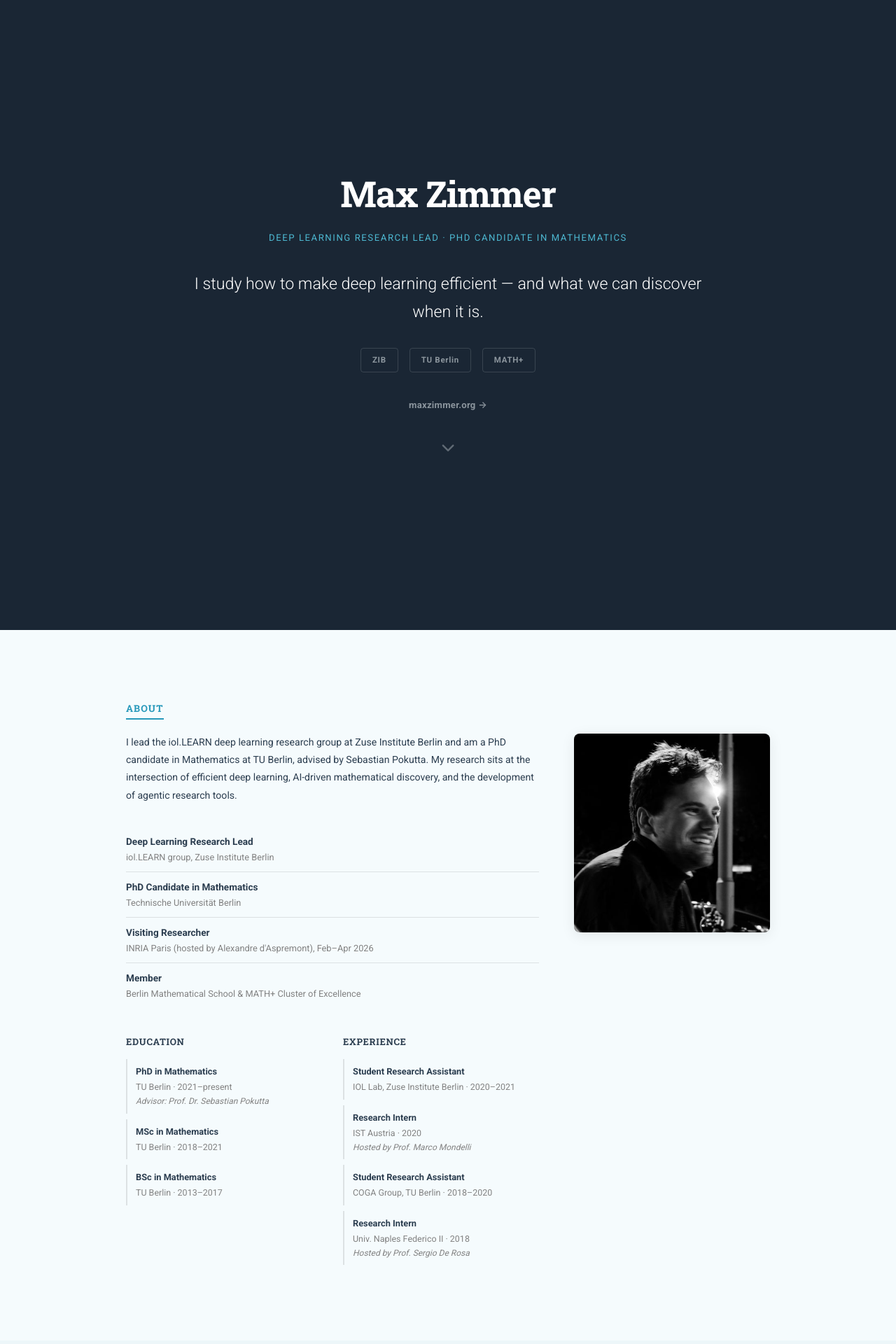
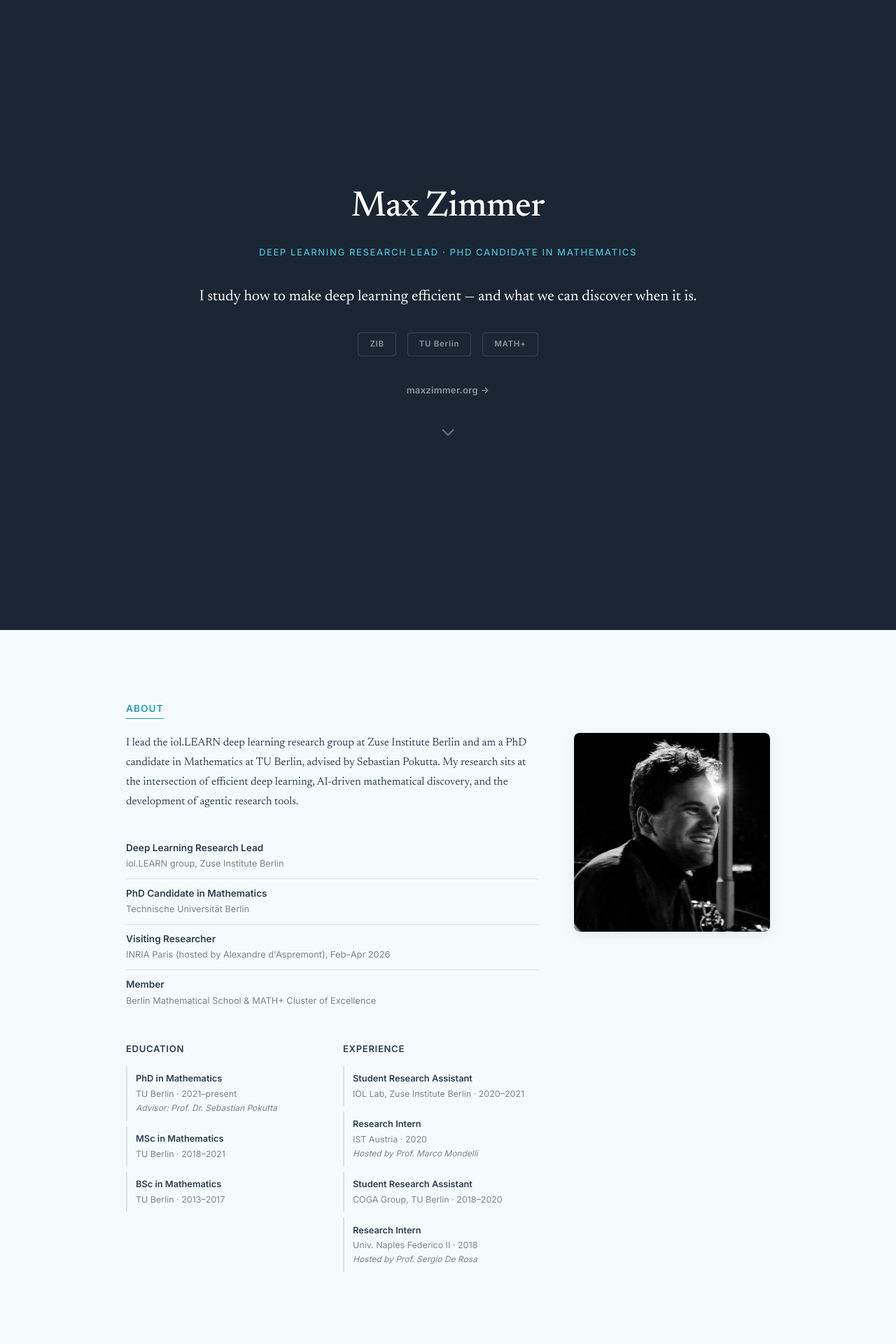
Before and after one commit to zimmer-m/zimmer-m.github.io, a Jekyll site: the page intro/index.html, which Jekyll copies as it is, in a window 1280 px wide. Shown: the top 1920 px of the page at 70% size. Built offline with Jekyll 4.4.1, drawn with Linux system fonts in a browser that asks for light colours; some of the changed text lies outside the part shown.

Commit message:
intro style changes

```diff
--- a/intro/content.js
+++ b/intro/content.js
@@ -85,10 +85,6 @@ const defined = {
     {
       text: "Visiting Researcher — INRIA Paris",
       detail: "Research visit hosted by Alexandre d'Aspremont at INRIA, Feb–Apr 2026."
-    },
-    {
-      text: "MATH+ & Berlin Mathematical School",
-      detail: "Member of two of Berlin's leading mathematical research programs: the MATH+ Cluster of Excellence and the Berlin Mathematical School graduate school."
     }
   ],
 
--- a/intro/index.html
+++ b/intro/index.html
@@ -14,18 +14,6 @@
   <meta property="og:type" content="website">
   <meta property="og:url" content="https://maxzimmer.org/intro/">
   <meta property="og:image" content="https://maxzimmer.org/assets/img/prof_pic.png">
-
-  <!-- Fonts -->
-  <style>
-    @font-face { font-family: 'Roboto'; font-style: normal; font-weight: 300; src: url('/assets/fonts/roboto-300.ttf') format('truetype'); }
-    @font-face { font-family: 'Roboto'; font-style: normal; font-weight: 400; src: url('/assets/fonts/roboto-400.ttf') format('truetype'); }
-    @font-face { font-family: 'Roboto'; font-style: normal; font-weight: 500; src: url('/assets/fonts/roboto-500.ttf') format('truetype'); }
-    @font-face { font-family: 'Roboto'; font-style: normal; font-weight: 700; src: url('/assets/fonts/roboto-700.ttf') format('truetype'); }
-    @font-face { font-family: 'Roboto Slab'; font-style: normal; font-weight: 300; src: url('/assets/fonts/roboto-slab-300.ttf') format('truetype'); }
-    @font-face { font-family: 'Roboto Slab'; font-style: normal; font-weight: 400; src: url('/assets/fonts/roboto-slab-400.ttf') format('truetype'); }
-    @font-face { font-family: 'Roboto Slab'; font-style: normal; font-weight: 500; src: url('/assets/fonts/roboto-slab-500.ttf') format('truetype'); }
-    @font-face { font-family: 'Roboto Slab'; font-style: normal; font-weight: 700; src: url('/assets/fonts/roboto-slab-700.ttf') format('truetype'); }
-  </style>
 
   <!-- Icons -->
   <link rel="stylesheet" href="https://cdnjs.cloudflare.com/ajax/libs/font-awesome/6.5.1/css/all.min.css" integrity="sha512-DTOQO9RWCH3ppGqcWaEA1BIZOC6xxalwEsw9c2QQeAIftl+Vegovlnee1c9QX4TctnWMn13TZye+giMm8e2LwA==" crossorigin="anonymous" referrerpolicy="no-referrer">
@@ -157,7 +145,7 @@
       document.getElementById('selected-work').innerHTML = `
         <div class="container">
           <h2 class="section__heading animate-on-scroll">Selected Work</h2>
-          <p class="section__tldr animate-on-scroll">Recent publications across my research areas. <a href="https://maxzimmer.org/publications/" style="color:var(--color-brand)">View all &rarr;</a></p>
+          <p class="section__tldr animate-on-scroll">Recent publications across research areas. <a class="view-all-link" href="https://maxzimmer.org/publications/">View all &rarr;</a></p>
           <div class="projects-list">
             ${d.map(p => `
               <div class="project-card animate-on-scroll">
@@ -183,7 +171,7 @@
       document.getElementById('blog').innerHTML = `
         <div class="container">
           <h2 class="section__heading animate-on-scroll">Blog</h2>
-          <p class="section__tldr animate-on-scroll">Paper TLDRs in deep learning, mathematics, and more. <a href="https://maxzimmer.org/blog/" style="color:var(--color-brand)">View all &rarr;</a></p>
+          <p class="section__tldr animate-on-scroll">Paper TLDRs in deep learning, mathematics, and more. <a class="view-all-link" href="https://maxzimmer.org/blog/">View all &rarr;</a></p>
           <div class="blog-grid">
             ${d.map(b => `
               <a class="blog-item animate-on-scroll" href="${b.url}" target="_blank" rel="noopener">
--- a/intro/style.css
+++ b/intro/style.css
@@ -1,6 +1,24 @@
 /* ===================================================================
    Max Zimmer — Intro Page Styles
    =================================================================== */
+
+/* ---------- Self-hosted Fonts (GDPR-compliant) ---------- */
+/* Inter — latin */
+@font-face { font-family: 'Inter'; font-style: normal; font-weight: 400; font-display: swap; src: url('/assets/fonts/webfonts/inter-latin.woff2') format('woff2'); unicode-range: U+0000-00FF, U+0131, U+0152-0153, U+02BB-02BC, U+02C6, U+02DA, U+02DC, U+0304, U+0308, U+0329, U+2000-206F, U+20AC, U+2122, U+2191, U+2193, U+2212, U+2215, U+FEFF, U+FFFD; }
+@font-face { font-family: 'Inter'; font-style: normal; font-weight: 500; font-display: swap; src: url('/assets/fonts/webfonts/inter-latin.woff2') format('woff2'); unicode-range: U+0000-00FF, U+0131, U+0152-0153, U+02BB-02BC, U+02C6, U+02DA, U+02DC, U+0304, U+0308, U+0329, U+2000-206F, U+20AC, U+2122, U+2191, U+2193, U+2212, U+2215, U+FEFF, U+FFFD; }
+@font-face { font-family: 'Inter'; font-style: normal; font-weight: 600; font-display: swap; src: url('/assets/fonts/webfonts/inter-latin.woff2') format('woff2'); unicode-range: U+0000-00FF, U+0131, U+0152-0153, U+02BB-02BC, U+02C6, U+02DA, U+02DC, U+0304, U+0308, U+0329, U+2000-206F, U+20AC, U+2122, U+2191, U+2193, U+2212, U+2215, U+FEFF, U+FFFD; }
+/* Inter — latin-ext */
+@font-face { font-family: 'Inter'; font-style: normal; font-weight: 400; font-display: swap; src: url('/assets/fonts/webfonts/inter-latin-ext.woff2') format('woff2'); unicode-range: U+0100-02BA, U+02BD-02C5, U+02C7-02CC, U+02CE-02D7, U+02DD-02FF, U+0304, U+0308, U+0329, U+1D00-1DBF, U+1E00-1E9F, U+1EF2-1EFF, U+2020, U+20A0-20AB, U+20AD-20C0, U+2113, U+2C60-2C7F, U+A720-A7FF; }
+@font-face { font-family: 'Inter'; font-style: normal; font-weight: 500; font-display: swap; src: url('/assets/fonts/webfonts/inter-latin-ext.woff2') format('woff2'); unicode-range: U+0100-02BA, U+02BD-02C5, U+02C7-02CC, U+02CE-02D7, U+02DD-02FF, U+0304, U+0308, U+0329, U+1D00-1DBF, U+1E00-1E9F, U+1EF2-1EFF, U+2020, U+20A0-20AB, U+20AD-20C0, U+2113, U+2C60-2C7F, U+A720-A7FF; }
+@font-face { font-family: 'Inter'; font-style: normal; font-weight: 600; font-display: swap; src: url('/assets/fonts/webfonts/inter-latin-ext.woff2') format('woff2'); unicode-range: U+0100-02BA, U+02BD-02C5, U+02C7-02CC, U+02CE-02D7, U+02DD-02FF, U+0304, U+0308, U+0329, U+1D00-1DBF, U+1E00-1E9F, U+1EF2-1EFF, U+2020, U+20A0-20AB, U+20AD-20C0, U+2113, U+2C60-2C7F, U+A720-A7FF; }
+/* Newsreader — latin */
+@font-face { font-family: 'Newsreader'; font-style: normal; font-weight: 400; font-display: swap; src: url('/assets/fonts/webfonts/newsreader-latin.woff2') format('woff2'); unicode-range: U+0000-00FF, U+0131, U+0152-0153, U+02BB-02BC, U+02C6, U+02DA, U+02DC, U+0304, U+0308, U+0329, U+2000-206F, U+20AC, U+2122, U+2191, U+2193, U+2212, U+2215, U+FEFF, U+FFFD; }
+@font-face { font-family: 'Newsreader'; font-style: normal; font-weight: 500; font-display: swap; src: url('/assets/fonts/webfonts/newsreader-latin.woff2') format('woff2'); unicode-range: U+0000-00FF, U+0131, U+0152-0153, U+02BB-02BC, U+02C6, U+02DA, U+02DC, U+0304, U+0308, U+0329, U+2000-206F, U+20AC, U+2122, U+2191, U+2193, U+2212, U+2215, U+FEFF, U+FFFD; }
+/* Newsreader — latin-ext */
+@font-face { font-family: 'Newsreader'; font-style: normal; font-weight: 400; font-display: swap; src: url('/assets/fonts/webfonts/newsreader-latin-ext.woff2') format('woff2'); unicode-range: U+0100-02BA, U+02BD-02C5, U+02C7-02CC, U+02CE-02D7, U+02DD-02FF, U+0304, U+0308, U+0329, U+1D00-1DBF, U+1E00-1E9F, U+1EF2-1EFF, U+2020, U+20A0-20AB, U+20AD-20C0, U+2113, U+2C60-2C7F, U+A720-A7FF; }
+/* Newsreader — italic */
+@font-face { font-family: 'Newsreader'; font-style: italic; font-weight: 400; font-display: swap; src: url('/assets/fonts/webfonts/newsreader-italic-latin.woff2') format('woff2'); unicode-range: U+0000-00FF, U+0131, U+0152-0153, U+02BB-02BC, U+02C6, U+02DA, U+02DC, U+0304, U+0308, U+0329, U+2000-206F, U+20AC, U+2122, U+2191, U+2193, U+2212, U+2215, U+FEFF, U+FFFD; }
+@font-face { font-family: 'Newsreader'; font-style: italic; font-weight: 400; font-display: swap; src: url('/assets/fonts/webfonts/newsreader-italic-latin-ext.woff2') format('woff2'); unicode-range: U+0100-02BA, U+02BD-02C5, U+02C7-02CC, U+02CE-02D7, U+02DD-02FF, U+0304, U+0308, U+0329, U+1D00-1DBF, U+1E00-1E9F, U+1EF2-1EFF, U+2020, U+20A0-20AB, U+20AD-20C0, U+2113, U+2C60-2C7F, U+A720-A7FF; }
 
 /* ---------- Design Tokens ---------- */
 :root {
@@ -16,8 +34,8 @@
   --color-meta: #828282;
   --color-border: rgba(0,0,0,0.1);
   --color-link: #2698BA;
-  --font: 'Roboto', -apple-system, BlinkMacSystemFont, 'Segoe UI', Helvetica, Arial, sans-serif;
-  --font-heading: 'Roboto Slab', Georgia, serif;
+  --font: 'Inter', -apple-system, BlinkMacSystemFont, 'Segoe UI', Helvetica, Arial, sans-serif;
+  --font-serif: 'Newsreader', Georgia, 'Times New Roman', serif;
   --container: 1000px;
   --section-pad: 100px 0;
   --section-pad-m: 60px 0;
@@ -33,11 +51,12 @@ html {
 }
 
 body {
-  font-family: var(--font);
-  font-size: 0.95rem;
+  font-family: var(--font-serif);
+  font-size: 1rem;
   line-height: 1.7;
   color: var(--color-text);
   background: var(--color-bg);
+  font-variation-settings: "opsz" 18;
   -webkit-font-smoothing: antialiased;
   -moz-osx-font-smoothing: grayscale;
 }
@@ -49,12 +68,40 @@ a {
   text-decoration: none;
   transition: color 0.2s;
 }
-a:hover { color: var(--color-brand-light); text-decoration: underline; }
+a:hover { color: var(--color-brand-light); text-decoration: none; }
+
+/* Inline text links get subtle underlines */
+.role-list__org a,
+.who__bio a,
+.highlight-item__detail a {
+  text-decoration: underline;
+  text-decoration-color: rgba(38, 152, 186, 0.4);
+  text-underline-offset: 3px;
+  text-decoration-thickness: 1px;
+}
+.role-list__org a:hover,
+.who__bio a:hover,
+.highlight-item__detail a:hover {
+  text-decoration-color: var(--color-brand-light);
+}
+
+/* "View all →" links — muted, no underline, matching main site */
+.view-all-link {
+  font-family: var(--font);
+  font-size: 0.8rem;
+  color: var(--color-meta);
+  text-decoration: none;
+  letter-spacing: 0.01em;
+}
+.view-all-link:hover {
+  color: var(--color-brand);
+  text-decoration: none;
+}
 
 h1, h2, h3, h4 {
-  font-family: var(--font-heading);
+  font-family: var(--font);
   color: var(--color-heading);
-  font-weight: 700;
+  font-weight: 600;
   line-height: 1.3;
 }
 
@@ -76,20 +123,21 @@ h1, h2, h3, h4 {
 }
 
 .section__heading {
-  font-family: var(--font-heading);
+  font-family: var(--font);
   font-size: 0.85rem;
   font-weight: 600;
   text-transform: uppercase;
   letter-spacing: 0.08em;
   color: var(--color-brand);
   padding-bottom: 0.3rem;
-  border-bottom: 2px solid var(--color-brand);
+  border-bottom: 1px solid var(--color-brand);
   margin-bottom: 1.2rem;
   display: inline-block;
 }
 
 .section__tldr {
-  font-size: 0.85rem;
+  font-family: var(--font-serif);
+  font-size: 0.95rem;
   color: var(--color-meta);
   margin-bottom: 2.5rem;
   max-width: 650px;
@@ -107,27 +155,29 @@ h1, h2, h3, h4 {
 }
 
 .hero__name {
-  font-family: var(--font-heading);
+  font-family: var(--font-serif);
   font-size: clamp(2rem, 5vw, 3.2rem);
   color: #ffffff;
-  font-weight: 700;
-  letter-spacing: -0.02em;
+  font-weight: 500;
+  letter-spacing: -0.01em;
   margin-bottom: 1.2rem;
 }
 
 .hero__subtitle {
+  font-family: var(--font);
   font-size: clamp(0.72rem, 1.2vw, 0.82rem);
   color: var(--color-brand-light);
-  font-weight: 400;
+  font-weight: 500;
   text-transform: uppercase;
   letter-spacing: 0.12em;
   margin-bottom: 2.2rem;
 }
 
 .hero__tagline {
-  font-size: clamp(1.05rem, 2.2vw, 1.45rem);
+  font-family: var(--font-serif);
+  font-size: clamp(1rem, 2.2vw, 1.35rem);
   color: #ffffff;
-  font-weight: 300;
+  font-weight: 400;
   max-width: 750px;
   margin: 0 auto 2rem auto;
   line-height: 1.7;
@@ -146,6 +196,7 @@ h1, h2, h3, h4 {
 
 .hero__logo {
   display: inline-block;
+  font-family: var(--font);
   font-size: 0.72rem;
   font-weight: 600;
   letter-spacing: 0.06em;
@@ -166,6 +217,7 @@ h1, h2, h3, h4 {
 
 .hero__website {
   display: inline-block;
+  font-family: var(--font);
   margin-top: 1.8rem;
   font-size: 0.82rem;
   font-weight: 600;
@@ -201,8 +253,9 @@ h1, h2, h3, h4 {
 }
 
 .who__bio {
-  font-size: 0.88rem;
-  line-height: 1.8;
+  font-family: var(--font-serif);
+  font-size: 1rem;
+  line-height: 1.75;
   margin-bottom: 2rem;
   color: var(--color-text);
 }
@@ -220,12 +273,14 @@ h1, h2, h3, h4 {
 .role-list__item:last-child { border-bottom: none; }
 
 .role-list__title {
-  font-weight: 700;
+  font-family: var(--font);
+  font-weight: 600;
   color: var(--color-heading);
   font-size: 0.85rem;
 }
 
 .role-list__org {
+  font-family: var(--font);
   font-size: 0.8rem;
   color: var(--color-meta);
 }
@@ -247,8 +302,9 @@ h1, h2, h3, h4 {
 }
 
 .who__bg-title {
+  font-family: var(--font);
   font-size: 0.82rem;
-  font-weight: 700;
+  font-weight: 600;
   color: var(--color-heading);
   text-transform: uppercase;
   letter-spacing: 0.05em;
@@ -268,17 +324,20 @@ h1, h2, h3, h4 {
 
 .who__bg-degree,
 .who__bg-role {
+  font-family: var(--font);
   font-size: 0.8rem;
   font-weight: 600;
   color: var(--color-heading);
 }
 
 .who__bg-inst {
+  font-family: var(--font);
   font-size: 0.78rem;
   color: var(--color-meta);
 }
 
 .who__bg-detail {
+  font-family: var(--font);
   font-size: 0.75rem;
   color: var(--color-meta);
   font-style: italic;
@@ -319,15 +378,16 @@ h1, h2, h3, h4 {
 }
 
 .research-card__name {
-  font-family: var(--font-heading);
-  font-size: 0.92rem;
-  font-weight: 700;
+  font-family: var(--font);
+  font-size: 0.9rem;
+  font-weight: 600;
   color: var(--color-heading);
   margin-bottom: 0.5rem;
 }
 
 .research-card__desc {
-  font-size: 0.8rem;
+  font-family: var(--font-serif);
+  font-size: 0.88rem;
   color: var(--color-text);
   line-height: 1.65;
 }
@@ -364,14 +424,16 @@ h1, h2, h3, h4 {
 }
 
 .highlight-item__text {
+  font-family: var(--font);
   font-size: 0.88rem;
-  font-weight: 700;
+  font-weight: 600;
   color: var(--color-heading);
   margin-bottom: 0.25rem;
 }
 
 .highlight-item__detail {
-  font-size: 0.8rem;
+  font-family: var(--font-serif);
+  font-size: 0.88rem;
   color: var(--color-meta);
   line-height: 1.6;
 }
@@ -424,27 +486,31 @@ h1, h2, h3, h4 {
 }
 
 .project-card__tag {
-  font-size: 0.7rem;
-  font-weight: 700;
+  font-family: var(--font);
+  font-size: 0.68rem;
+  font-weight: 600;
   letter-spacing: 0.04em;
   text-transform: uppercase;
   color: var(--color-brand);
 }
 
 .project-card__title {
+  font-family: var(--font-serif);
   font-size: 1rem;
-  font-weight: 700;
+  font-weight: 500;
   color: var(--color-heading);
   line-height: 1.4;
 }
 
 .project-card__venue {
+  font-family: var(--font);
   font-size: 0.78rem;
   color: var(--color-meta);
 }
 
 .project-card__desc {
-  font-size: 0.82rem;
+  font-family: var(--font-serif);
+  font-size: 0.9rem;
   color: var(--color-text);
   line-height: 1.65;
   margin: 0.3rem 0;
@@ -458,12 +524,13 @@ h1, h2, h3, h4 {
 }
 
 .project-card__link {
-  font-size: 0.75rem;
-  font-weight: 600;
-  padding: 0.3rem 0.8rem;
+  font-family: var(--font);
+  font-size: 0.72rem;
+  font-weight: 500;
+  padding: 0.2rem 0.6rem;
   border: 1px solid var(--color-border);
-  border-radius: 4px;
-  color: var(--color-text);
+  border-radius: 3px;
+  color: var(--color-meta);
   text-decoration: none;
   transition: border-color 0.2s, color 0.2s;
 }
@@ -499,27 +566,31 @@ h1, h2, h3, h4 {
 }
 
 .blog-item__tag {
-  font-size: 0.68rem;
-  font-weight: 700;
+  font-family: var(--font);
+  font-size: 0.66rem;
+  font-weight: 600;
   letter-spacing: 0.04em;
   text-transform: uppercase;
   color: var(--color-brand);
 }
 
 .blog-item__title {
-  font-size: 0.88rem;
-  font-weight: 700;
+  font-family: var(--font-serif);
+  font-size: 0.92rem;
+  font-weight: 500;
   color: var(--color-heading);
   line-height: 1.35;
 }
 
 .blog-item__desc {
-  font-size: 0.78rem;
-  color: var(--color-text);
+  font-family: var(--font-serif);
+  font-size: 0.85rem;
+  color: var(--color-meta);
   line-height: 1.55;
 }
 
 .blog-item__date {
+  font-family: var(--font);
   font-size: 0.72rem;
   color: var(--color-meta);
   margin-top: auto;
@@ -539,7 +610,8 @@ h1, h2, h3, h4 {
 }
 
 .contact__subtext {
-  font-size: 0.85rem;
+  font-family: var(--font-serif);
+  font-size: 1rem;
   color: rgba(232, 238, 242, 0.7);
   margin-bottom: 2.5rem;
   max-width: 500px;
@@ -556,8 +628,9 @@ h1, h2, h3, h4 {
 }
 
 .contact__cta-link {
+  font-family: var(--font);
   font-size: 0.82rem;
-  font-weight: 600;
+  font-weight: 500;
   padding: 0.55rem 1.4rem;
   border: 1px solid rgba(232, 238, 242, 0.3);
   border-radius: 5px;
@@ -602,6 +675,7 @@ h1, h2, h3, h4 {
 
 /* ---------- Footer ---------- */
 .intro-footer {
+  font-family: var(--font);
   text-align: center;
   padding: 1.5rem 0;
   font-size: 0.75rem;
```
